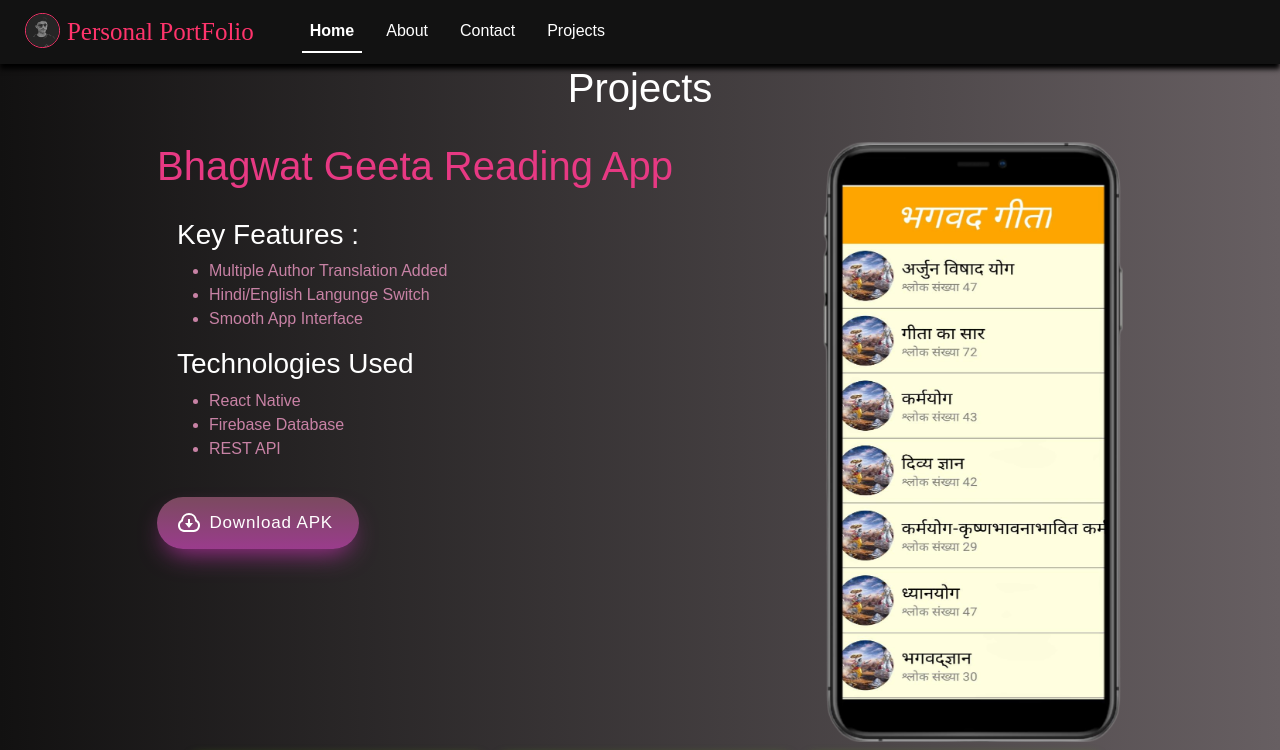
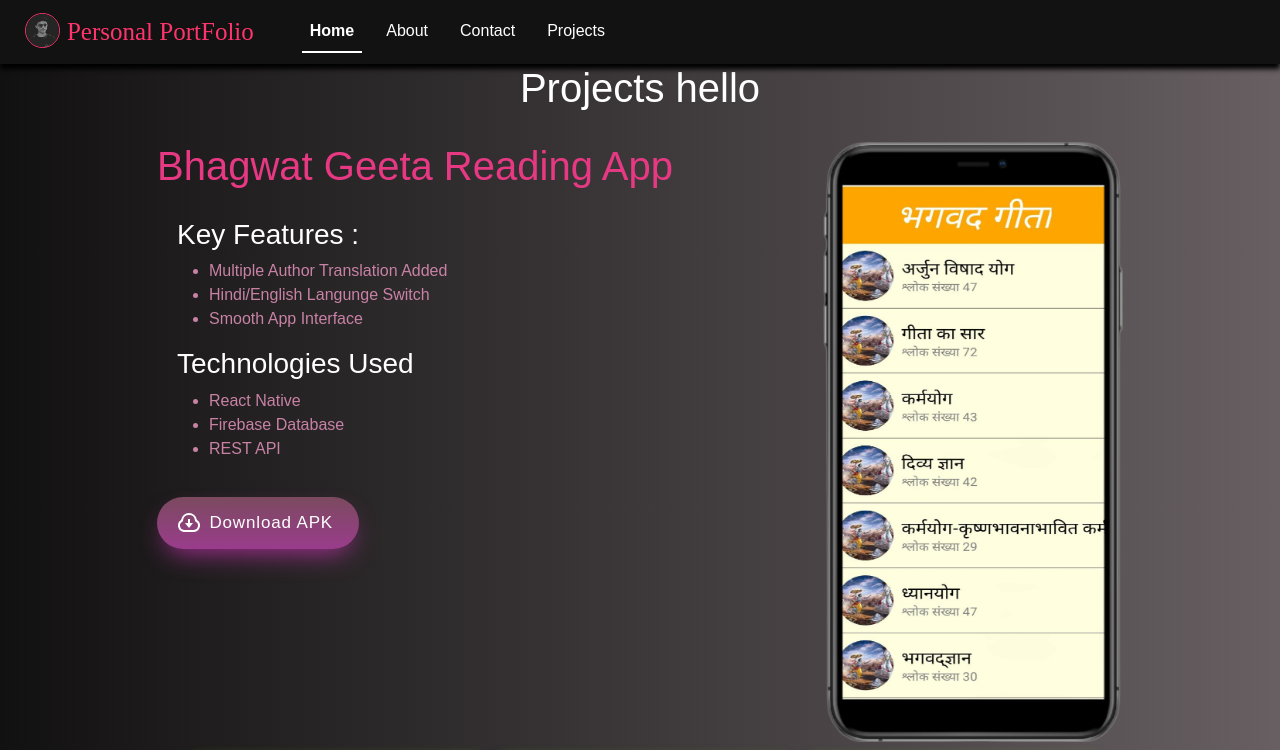
Before and after one commit to Amitnale007/personal-portfolio, a React (Create React App) app: page /#/projects in a window 1280 px wide. Shown: the top 750 px of the page. Built offline with nearby package versions, Linux system fonts and the light colour scheme.

Commit message:
test push

```diff
--- a/src/pages/Projects/Projects.jsx
+++ b/src/pages/Projects/Projects.jsx
@@ -34,7 +34,7 @@ function Projects({ title, subtitle }) {
   };
   return (
     <>
-      <h1 className="heading">Projects</h1>
+      <h1 className="heading">Projects hello</h1>
       <Container>
         <div className="android">
           <div className="left">
```
